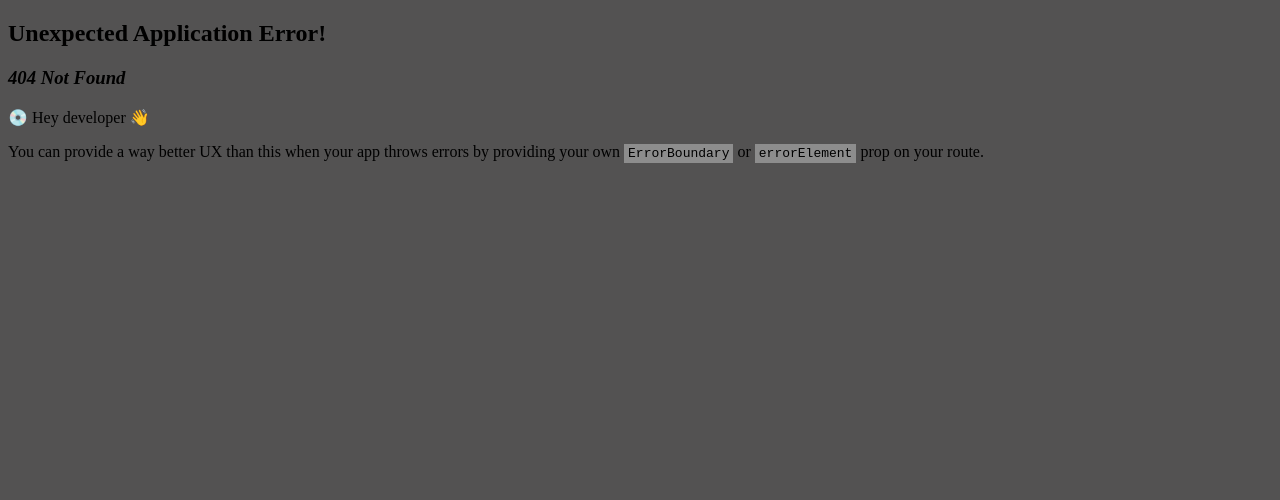
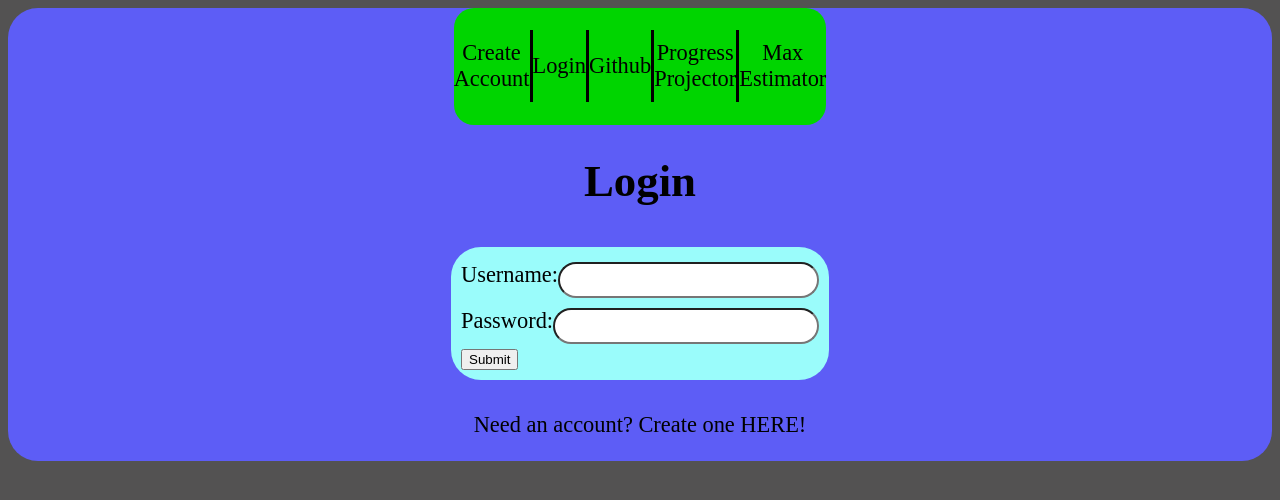
Before and after one commit to A-Galicia/Strength-Projector, a React (Vite) app: page /login in a window 1280 px wide. Before the commit this address had no page. Shown: the top 500 px of the page. Built offline with nearby package versions, Linux system fonts and the light colour scheme.

Commit message:
added login page

```diff
--- a/src/components/NavBar.jsx
+++ b/src/components/NavBar.jsx
@@ -5,13 +5,13 @@ function NavBar() {
     <nav>
       <ul className={classes.list}>
         <li className={classes.item}>
-          <a href='create'>Create Account</a>
+          <a href='/create'>Create Account</a>
         </li>
 
         <div className={classes.verticalLine}></div>
 
         <li className={classes.item}>
-          <a>Login</a>
+          <a href='/login'>Login</a>
         </li>
 
         <div className={classes.verticalLine}></div>
--- a/src/pages/CreateAcct.jsx
+++ b/src/pages/CreateAcct.jsx
@@ -1,4 +1,4 @@
-import { useEffect, useState } from 'react';
+import { useState } from 'react';
 import { useNavigate } from 'react-router-dom';
 import NavBar from '../components/NavBar';
 import classes from '../styles/CreateAcct.module.css';
@@ -35,26 +35,21 @@ function Home() {
     }
   }
 
-  useEffect(() => {
-    console.log(errStatus);
-    console.log(errors);
-  }, [errors, errStatus]);
-
   return (
     <div className={classes.main} onSubmit={createUser}>
       <NavBar />
       <h1>Create Account</h1>
 
       {errStatus === true ? (
-        <div className={classes}>
+        <ul className={classes.errDiv}>
           {errors.map((err) => {
             return (
-              <p key={err} className={classes.error}>
+              <li key={crypto.randomUUID} className={classes.error}>
                 {err.msg}
-              </p>
+              </li>
             );
           })}
-        </div>
+        </ul>
       ) : null}
 
       <form className={classes.form}>
@@ -105,7 +100,7 @@ function Home() {
       </form>
 
       <p>
-        Have an account? <a href='/'>Login</a>
+        Have an account? <a href='/login'>Login</a>
       </p>
     </div>
   );
--- a/src/pages/Home.jsx
+++ b/src/pages/Home.jsx
@@ -15,7 +15,7 @@ function Home() {
             <a href='create'>Create an Account</a>
           </li>
           <li className={classes.item}>
-            <a>Login</a>
+            <a href='login'>Login</a>
           </li>
           <li className={classes.item}>
             <a
--- a/src/pages/Login.jsx
+++ b/src/pages/Login.jsx
@@ -0,0 +1,94 @@
+import { useEffect, useState } from 'react';
+import { useNavigate } from 'react-router-dom';
+import NavBar from '../components/NavBar';
+import classes from '../styles/CreateAcct.module.css';
+
+function Login() {
+  const [usernameOrEmail, setUsernameOrEmail] = useState('');
+  const [password, setPassword] = useState('');
+  const [errStatus, setErrStatus] = useState(false);
+  const [errors, setErrors] = useState('');
+  const navigate = useNavigate();
+
+  async function createUser(e) {
+    try {
+      e.preventDefault();
+      const body = JSON.stringify({ usernameOrEmail, password });
+
+      const response = await fetch('http://localhost:8080/api/login', {
+        method: 'post',
+        headers: {
+          'Content-Type': 'application/json',
+        },
+        body: body,
+      });
+      const data = await response.json();
+      if (!response.ok) {
+        setErrors(data.message);
+        throw new Error(`Error, status: ${response.status}`);
+      }
+
+      localStorage.setItem('jwt', data.accessToken);
+      navigate('/');
+    } catch (err) {
+      console.log(err);
+      setErrStatus(true);
+    }
+  }
+
+  return (
+    <div className={classes.main} onSubmit={createUser}>
+      <NavBar />
+      <h1>Login</h1>
+
+      {errStatus === true ? (
+        <ul className={classes.errDiv}>
+          {
+            <li key={crypto.randomUUID} className={classes.error}>
+              {errors}
+            </li>
+          }
+        </ul>
+      ) : null}
+
+      <form className={classes.form}>
+        <label className={classes.label} htmlFor='usernameOrEmail'>
+          Username:
+          <input
+            className={classes.input}
+            id='usernameOrEmail'
+            type='text'
+            name='usernameOrEmail'
+            value={usernameOrEmail}
+            onChange={(e) => setUsernameOrEmail(e.target.value)}
+            autoComplete='email'
+            required
+          />
+        </label>
+
+        <label className={classes.label} htmlFor='password'>
+          Password:
+          <input
+            className={classes.input}
+            id='password'
+            type='password'
+            min='5'
+            name='password'
+            value={password}
+            onChange={(e) => setPassword(e.target.value)}
+            autoComplete='new-password'
+            required
+          />
+        </label>
+
+        <button type='submit'>Submit</button>
+      </form>
+
+      <p>
+        Need an account? <a href='/create'>Create one HERE!</a>
+      </p>
+    </div>
+  );
+}
+
+export default Login;
--- a/src/router.jsx
+++ b/src/router.jsx
@@ -2,6 +2,7 @@ import Home from './pages/Home';
 import Estimator from './pages/Estimator.jsx';
 import Progress from './pages/Progress.jsx';
 import CreateAcct from './pages/CreateAcct.jsx';
+import Login from './pages/Login.jsx';
 
 const router = [
   {
@@ -20,6 +21,10 @@ const router = [
     path: 'create',
     element: <CreateAcct />,
   },
+  {
+    path: 'login',
+    element: <Login />,
+  },
 ];
 
 export default router;
--- a/src/styles/CreateAcct.module.css
+++ b/src/styles/CreateAcct.module.css
@@ -37,14 +37,14 @@
 }
 
 .errDiv {
-  border: 5px solid red;
-  padding: 10px;
+  border: 5px solid rgb(200, 0, 0);
+  padding: 20px;
   border-radius: 30px;
   width: fit-content;
 }
 
 .error {
-  color: red;
+  color: rgb(200, 0, 0);
   width: fit-content;
   margin: 0;
 }
```
